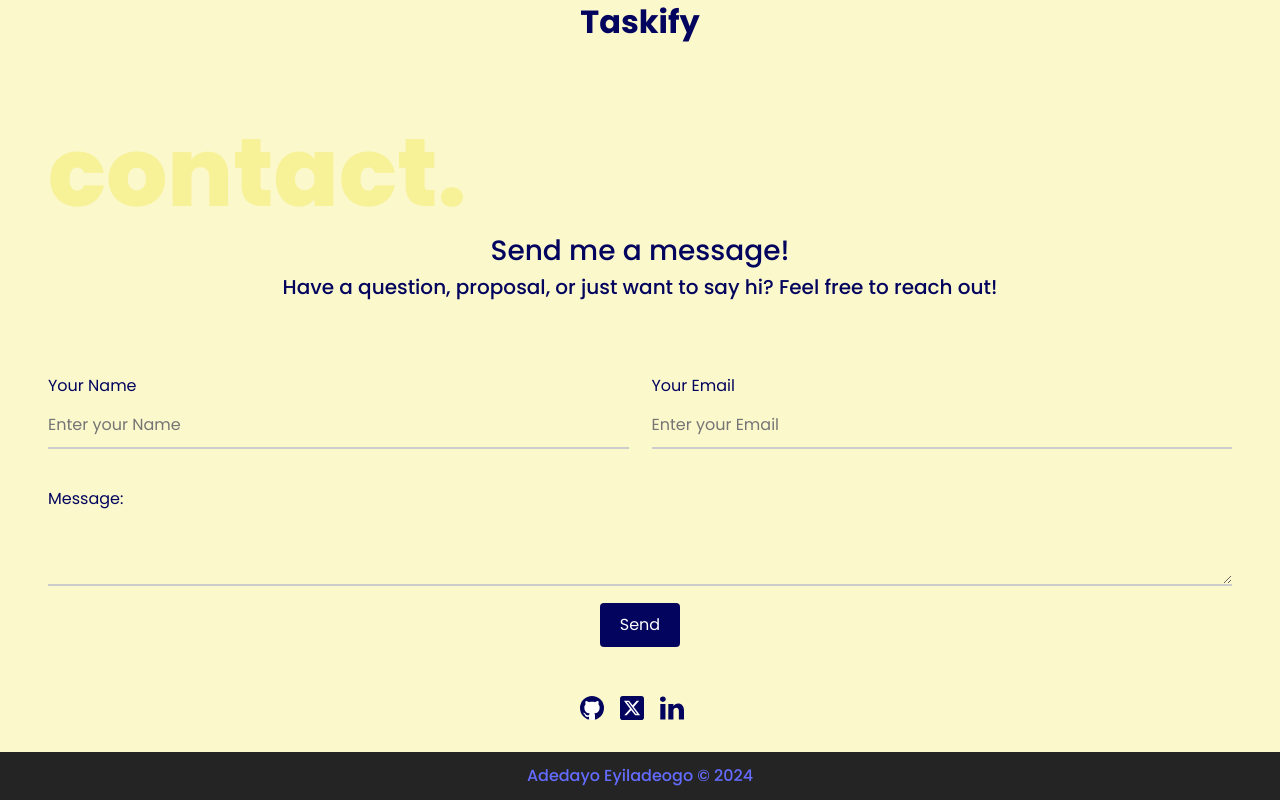
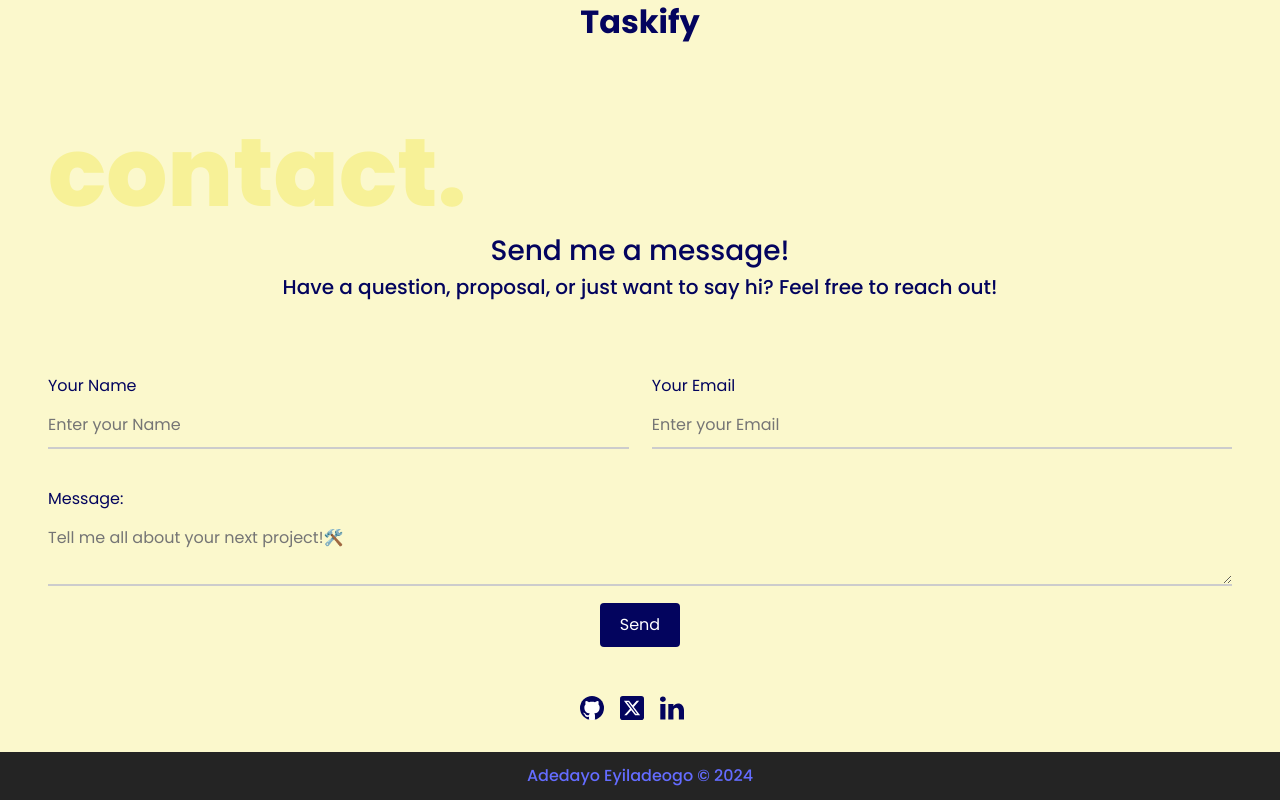
Before and after one commit to Eyiladeogo/My-Portfolio-Website, a React (Vite) app in the folder portfolio/: page / in a window 1280 px wide. Shown: the part 1560-2360 px from the top of the page. Built offline with nearby package versions, Linux system fonts and the light colour scheme.

Commit message:
Modified placeholder in contact form

```diff
--- a/portfolio/src/Contact.jsx
+++ b/portfolio/src/Contact.jsx
@@ -7,7 +7,7 @@
             <div className="contact-form">
                 <form action="https://formspree.io/f/mayrroyv" method="POST">
                     <div className="flex-area">
-                        <div className="form-group">
+                        <div className="form-group-full">
                             <label htmlFor="name">Your Name </label>
                             <input type="text" name="name" id="name" placeholder="Enter your Name"/>
                         </div>
@@ -15,9 +15,9 @@
                             <label htmlFor="email">Your Email </label>
                             <input type="email" name="email" id="email" placeholder="Enter your Email"/>
                         </div>
-                        <div className="form-group-full">
-                        <label htmlFor="message">Message: </label>
-                        <textarea name="message" id="message"></textarea>
+                        <div className="form-group">
+                            <label htmlFor="message">Message: </label>
+                            <textarea name="message" id="message" placeholder="Tell me all about your next project!🛠️"></textarea>
                         </div>
                     </div>
 
```
